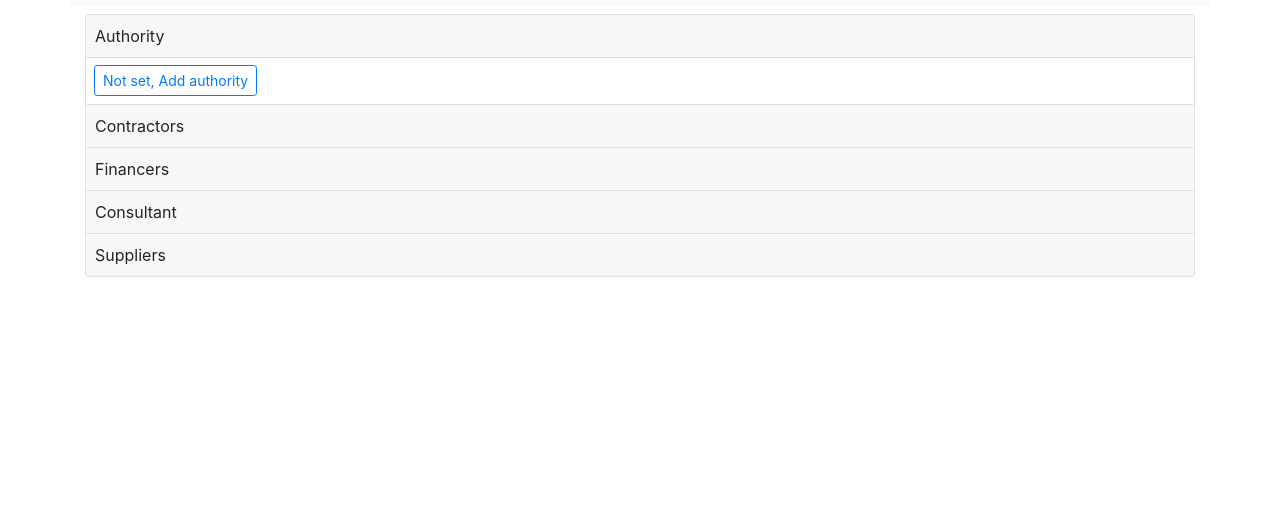
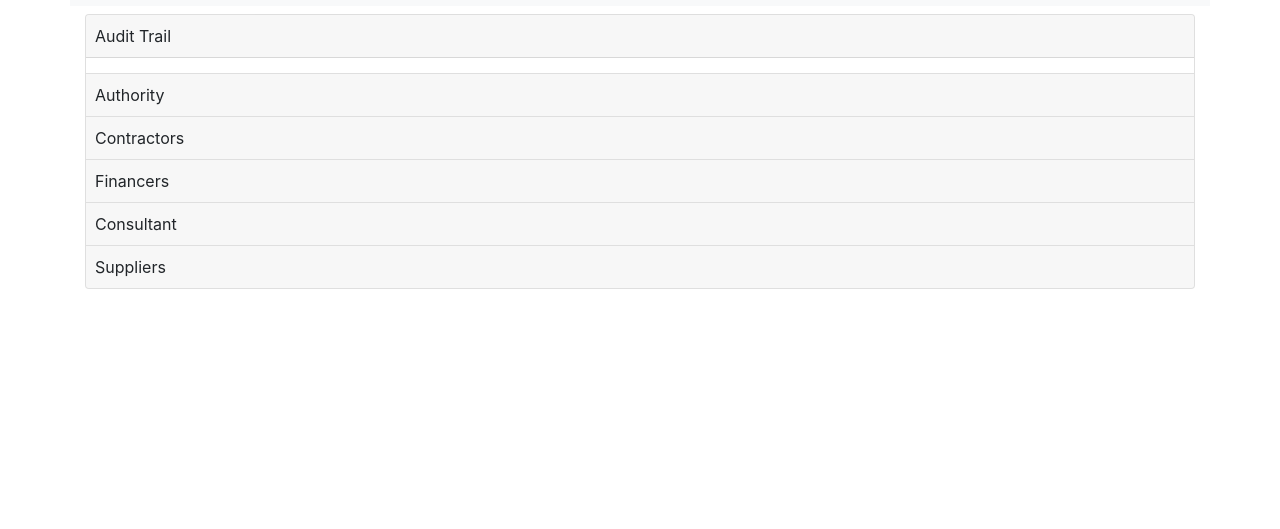
Before and after one commit to ezrankayamba/twiga_pmt, a Django app: template projects/templates/projects/project_detail.html in a window 1280 px wide. Shown: the part 126-655 px from the top of the page. Run offline with Django 3.2, Linux system fonts and the light colour scheme; the template is opened without the code that fills it, so the values that code supplies are empty; some libraries are stand-ins or nearby versions.

Commit message:
Added audit log

```diff
--- a/projects/models.py
+++ b/projects/models.py
@@ -99,3 +99,6 @@ class ProjectAudit(models.Model):
     other = models.CharField(max_length=1000, null=True, blank=True)
     logged_by = models.ForeignKey(to=User, related_name="audits", on_delete=models.CASCADE, null=True)
     date_created = models.DateTimeField(auto_now_add=True, null=True)
+
+    class Meta:
+        ordering = ['-date_created']
--- a/projects/signals.py
+++ b/projects/signals.py
@@ -8,6 +8,7 @@ from . import models
 def project_created(sender, instance, created, **kwargs):
     prj = instance
     if created:
+        print('Creating audit for - create')
         models.ProjectAudit.objects.create(
             project=prj,
             remarks=prj.remarks,
@@ -17,6 +18,7 @@ def project_created(sender, instance, created, **kwargs):
             other='Created',
             logged_by=prj.created_by)
     else:
+        print('Creating audit for - update')
         models.ProjectAudit.objects.create(
             project=prj,
             remarks=prj.remarks,
--- /dev/null
+++ b/projects/templates/projects/detail-parts/audit.html
@@ -0,0 +1,31 @@
+<div class="card-header p-0">
+    <a
+        class="btn p-2 btn-block text-left"
+        role="button"
+        data-toggle="collapse"
+        data-target="#audit"
+        aria-expanded="true"
+        aria-controls="audit"
+    >
+        Audit Trail
+    </a>
+</div>
+<div id="audit" class="collapse show" data-parent="#details">
+    <div class="card-body p-2">
+        {%for audit in prj.audits.all%}
+        <div class="mb-2 text-muted small">
+            <p class="mb-0">
+                <b
+                    ><span>{{audit.other}}</span> on
+                    <span>{{audit.date_created}}</span> by
+                    <span>{{audit.logged_by}}</span></b
+                >
+            </p>
+            <p class="mb-0">
+                {{audit.supplied}} Tons supplied out of {{audit.demanded}}
+            </p>
+            <p class="mb-0">Balance: {{audit.balance}} Tons</p>
+        </div>
+        {%endfor%}
+    </div>
+</div>
--- a/projects/templates/projects/detail-parts/authority.html
+++ b/projects/templates/projects/detail-parts/authority.html
@@ -10,7 +10,7 @@
         Authority
     </a>
 </div>
-<div id="authority" class="collapse show" data-parent="#details">
+<div id="authority" class="collapse" data-parent="#details">
     <div class="card-body p-2">
         {%if prj.authority%}
         <p class="mb-1">
--- a/projects/templates/projects/project_detail.html
+++ b/projects/templates/projects/project_detail.html
@@ -8,6 +8,9 @@
 <div class="row">
     <div class="col pt-2">
         <div class="accordion" id="details">
+            <div class="card">
+                {% include "projects/detail-parts/audit.html" %}
+            </div>
             <div class="card">
                 {% include "projects/detail-parts/authority.html" %}
             </div>
```
